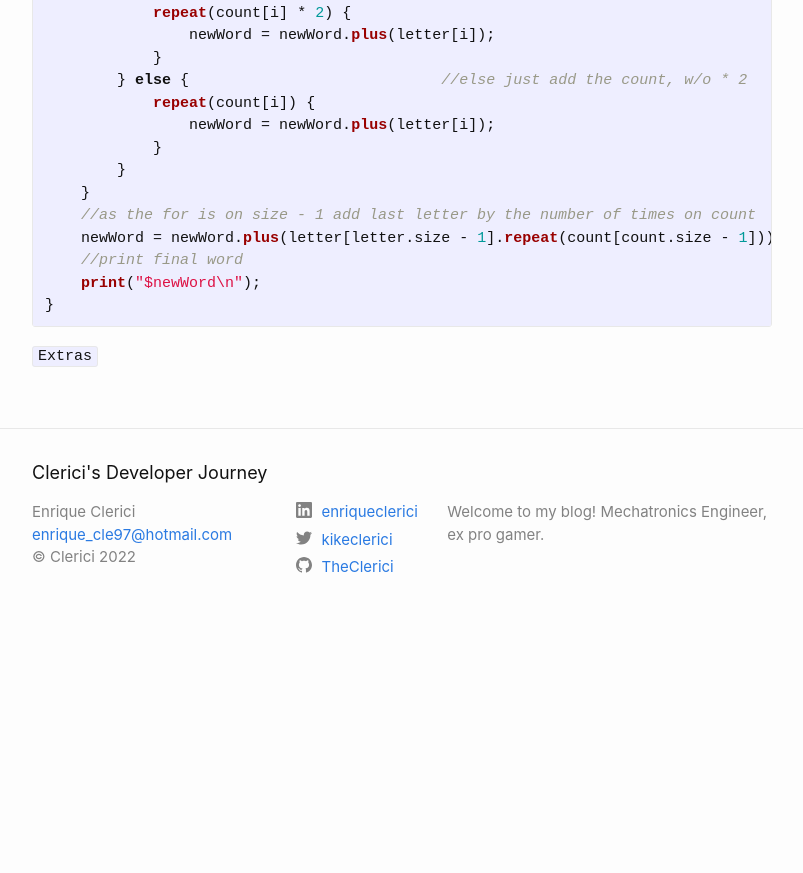
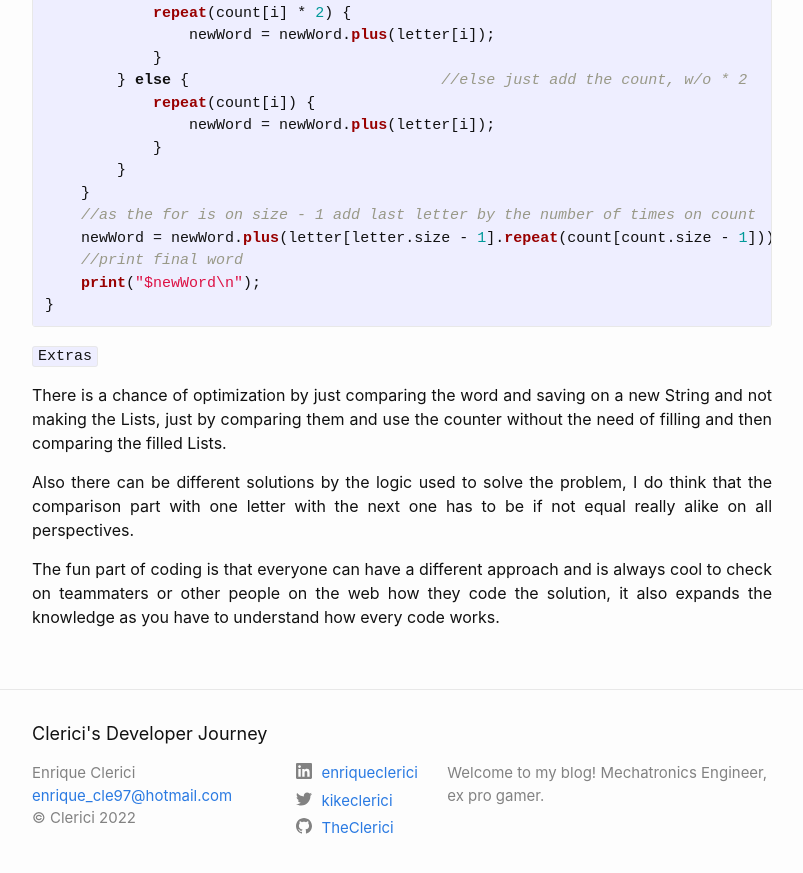
Before and after one commit to TheClerici/my-blog, a Jekyll site: the page built from blog-logs/_posts/2022-10-23-1stTechLog.md, in a window 1280 px wide and 900 px high, scrolled down 3337 px. Shown: the top 873 px of the window, without its empty margins (238-1041 px from the left). Built offline with Jekyll 4.4.1, drawn with Linux system fonts in a browser that asks for light colours; before the commit the page ends 3976 px from its top, so only the background shows below that.

Commit message:
finish log, maybe edit later

```diff
--- a/blog-logs/_posts/2022-10-23-1stTechLog.md
+++ b/blog-logs/_posts/2022-10-23-1stTechLog.md
@@ -127,4 +127,10 @@ fun doubleOrOne(word: String) {
 
 `Extras`
 
+There is a chance of optimization by just comparing the word and saving on a new String and not making the Lists, just by comparing them and use the counter without the need of filling and then comparing the filled Lists.
+
+Also there can be different solutions by the logic used to solve the problem, I do think that the comparison part with one letter with the next one has to be if not equal really alike on all perspectives.
+
+The fun part of coding is that everyone can have a different approach and is always cool to check on teammaters or other people on the web how they code the solution, it also expands the knowledge as you have to understand how every code works.
+
 [cj-dor1]: https://codingcompetitions.withgoogle.com/codejam/round/0000000000877ba5/0000000000aa8e9c
--- a/blog-updates/_posts/2022-10-16-Building-my-blog.markdown
+++ b/blog-updates/_posts/2022-10-16-Building-my-blog.markdown
@@ -14,7 +14,7 @@ Welcome to my blog Journey!
 
 ## Welcome to my blog Journey!
 
-Here I will basicaly `show` how to make it prettier.
+Here I will `show` how to make it prettier.
 Like `this` by only using ` before and after a word.
 
 Or solo:
```
